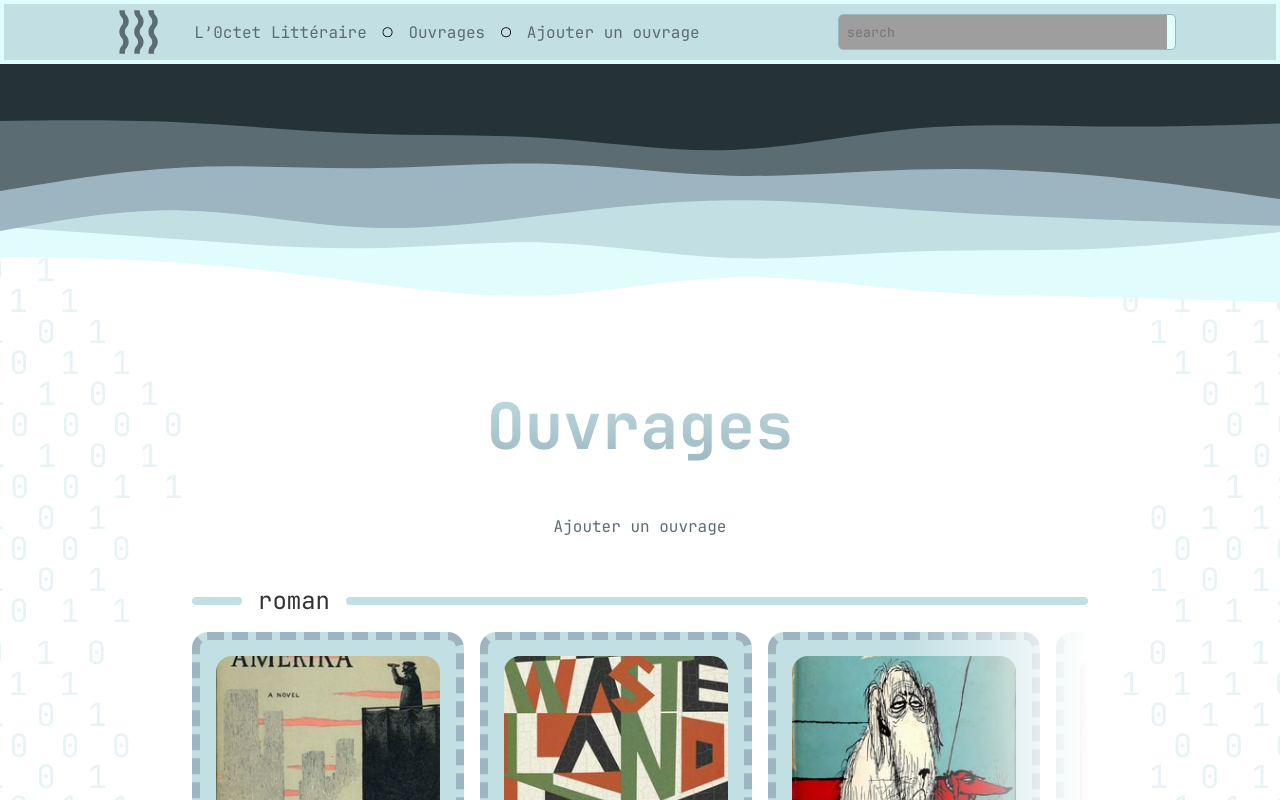
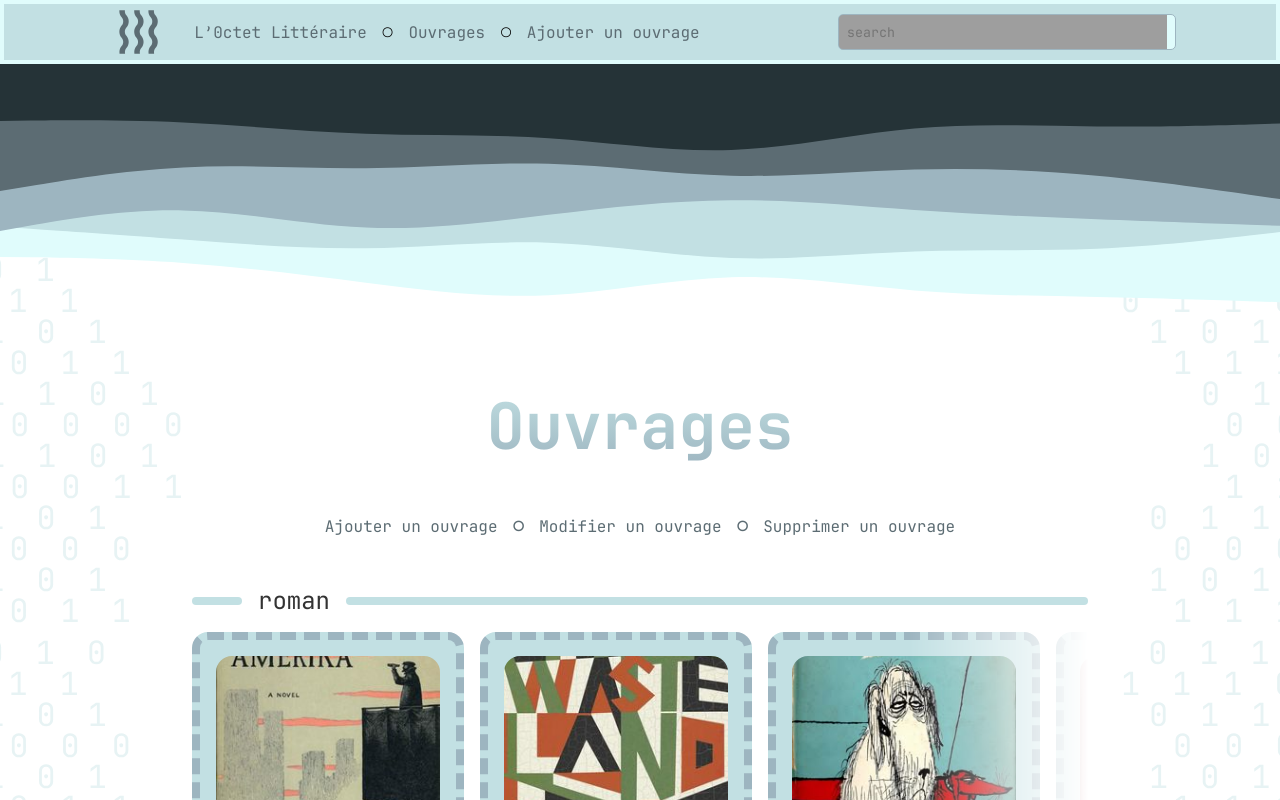
Before and after one commit to pw04ast-TonyThomas/P-Web-DB-294-Frontend, a Vue app: page /books in a window 1280 px wide. Shown: the top 800 px of the page. Built offline with nearby package versions, Linux system fonts and the light colour scheme; data requests are answered from the project's data file; grey boxes are pictures that could not be loaded; the HTML template or start-up script is replaced by a standard one.

Commit message:
fix: other way break everythings [10]

```diff
--- a/src/components/SearchBar.vue
+++ b/src/components/SearchBar.vue
@@ -13,7 +13,7 @@ function search() {
     books.value = response.data
     router.push({
       name: 'books',
-      state: { books: response.data },
+      query: { data: JSON.stringify(response.data) },
     })
   })
 }
--- a/src/views/BooksView.vue
+++ b/src/views/BooksView.vue
@@ -14,10 +14,7 @@ const searchedBooks = ref(null)
 const ratings = ref(null)
 
 onMounted(() => {
-  const stateData = window.history.state?.booksData
-  if (stateData) {
-    searchedBooks.value = stateData
-  }
+  if (route.query.data) searchedBooks.value = JSON.parse(route.query.data)
   console.log(searchedBooks.value)
   Service.getBooks()
     .then((response) => (books.value = response.data))
@@ -31,10 +28,6 @@ onMounted(() => {
       console.log(error)
     })
 })
-
-setInterval(() => {
-  console.log(searchedBooks.value)
-}, 1000)
 
 // Returns a random book of a category, Takes a category
 function GetRandomBook(categorie = null) {
@@ -86,7 +79,13 @@ const handleWheel = (e: WheelEvent) => {
     <h1>Ouvrages</h1>
     <ul class="nav">
       <li>
-        <a href="/add-book">Ajouter un ouvrage</a>
+        <a href="">Ajouter un ouvrage</a>
+      </li>
+      <li>
+        <a href="">Modifier un ouvrage</a>
+      </li>
+      <li>
+        <a href="">Supprimer un ouvrage</a>
       </li>
     </ul>
     <div v-if="!searchedBooks">
@@ -103,9 +102,6 @@ const handleWheel = (e: WheelEvent) => {
           ></CardItem>
         </div>
       </div>
-    </div>
-    <div v-else-if="searchedBooks.length == 0">
-      <p>Aucun livre trouvé !</p>
     </div>
     <div class="category" v-else-if="searchedBooks">
       <div class="search-result" @wheel.prevent="handleWheel">
```
